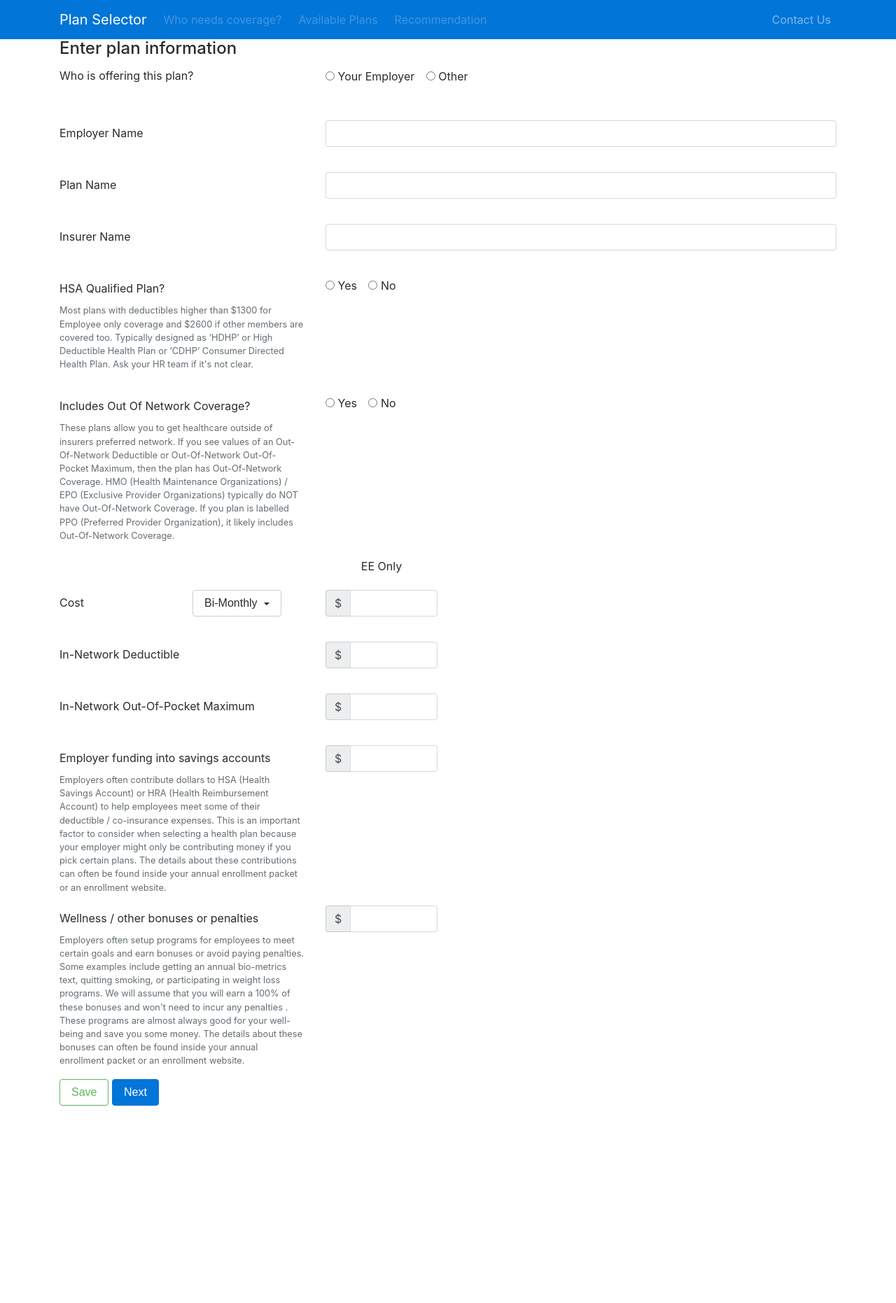
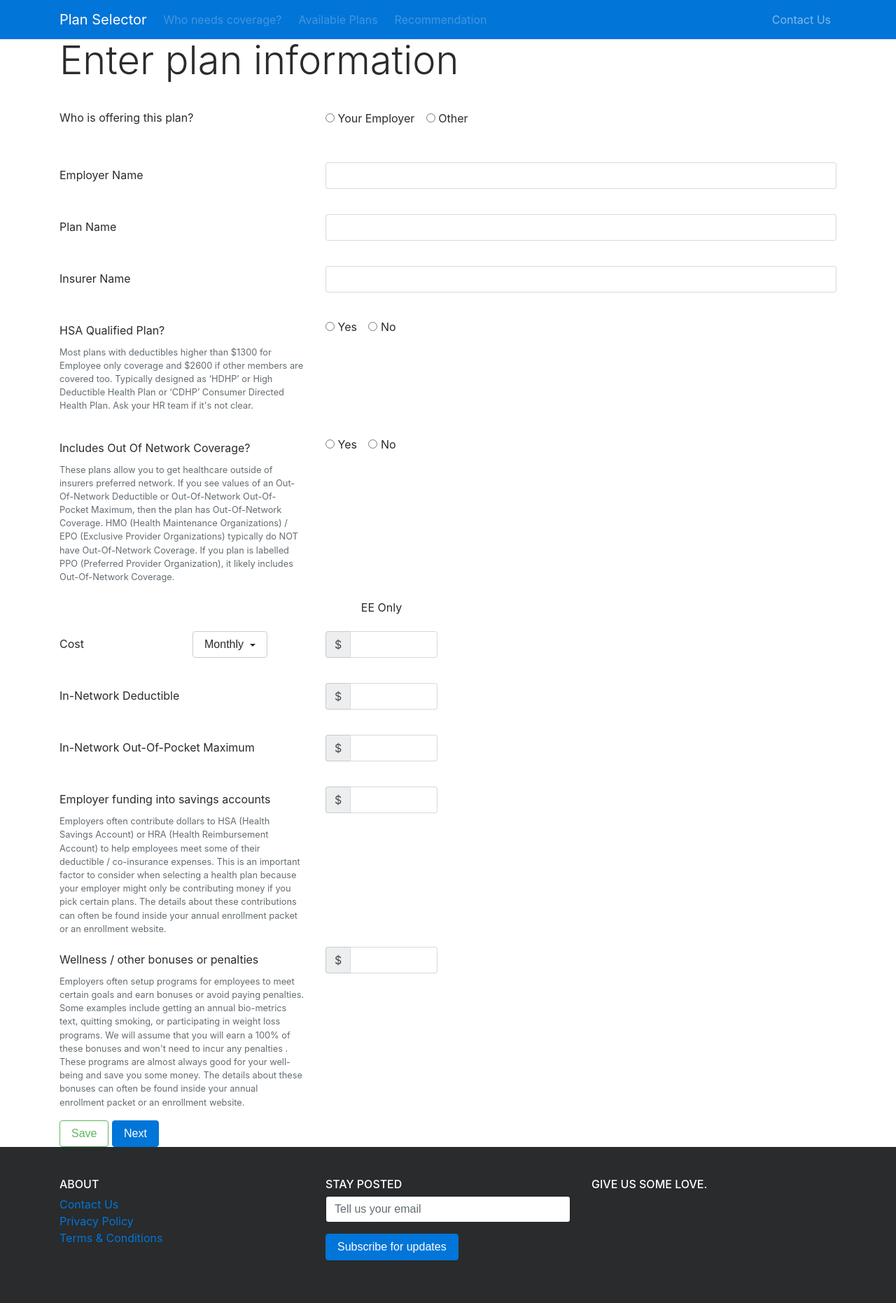
Before and after one commit to gankit/plan-selector, a Flask app: template plans/templates/addplan.html in a window 1280 px wide. Shown: the whole page at 70% size. Before the commit the page ends 1580 px from the top, so only its background shows below. Run offline with Flask 2, Linux system fonts and the light colour scheme; the template is opened without the code that fills it, so the values that code supplies are empty; some libraries are stand-ins or nearby versions.

Commit message:
bug fixes

```diff
--- a/plans/templates/addplan.html
+++ b/plans/templates/addplan.html
@@ -19,7 +19,8 @@
 
 {% block content %}
 <div class="container">
-<h4>Enter plan information</h4>
+<h1 class="display-4">Enter plan information</h1>
+<br>
 <form method="POST" enctype="multipart/form-data" data-toggle="validator" role="form" id="input_form">
 
   <div class="form-group row" id="plan_source_details">
@@ -53,7 +54,7 @@
         </div>
       </div>
       <div class="help-block with-errors form-control-feedback"></div>
-      <small id="plan_source_other_warning_tip" class="form-text text-muted text-danger {% if plan.plan_source == 'other' %} hidden-xl-down {% endif %}">We currently doesn't support plan optimization for Medicaid plans. Please consult someone else for this decision.</small>
+      <small id="plan_source_other_warning_tip" class="form-text text-muted text-danger {% if plan.plan_source == 'other' %} hidden-xl-down {% endif %}">We currently don't support plan optimization for Medicaid plans. Please consult someone else for this decision.</small>
     </div>
   </div>
 
@@ -136,11 +137,11 @@
   <div class="form-group row">
     <label class="col-sm-2 col-form-label">Cost</label>
     <div class="dropdown col-sm-2">
-      <input type="hidden" id="ee_cost_cycle" name="ee_cost_cycle" value="{{plan.ee_cost_cycle|default('Bi-Monthly')}}" />
-      <button type="button" id="ee_cost_cycle_button" class="btn btn-secondary dropdown-toggle" data-toggle="dropdown" aria-haspopup="true" aria-expanded="false">{{plan.ee_cost_cycle|default('Bi-Monthly')}}
+      <input type="hidden" id="ee_cost_cycle" name="ee_cost_cycle" value="{{plan.ee_cost_cycle|default('Monthly')}}" />
+      <button type="button" id="ee_cost_cycle_button" class="btn btn-secondary dropdown-toggle" data-toggle="dropdown" aria-haspopup="true" aria-expanded="false">{{plan.ee_cost_cycle|default('Monthly')}}
       </button>
       <div class="dropdown-menu">
-        {% for cycle in ['Bi-Weekly (Twice a week)', 'Weekly', 'Bi-Monthly', 'Monthly', 'Annually'] %}
+        {% for cycle in ['Bi-Weekly (Once every two weeks)', 'Weekly', 'Bi-Monthly (Twice a month)', 'Monthly', 'Annually'] %}
         <a onclick="var val = this.text; $('#ee_cost_cycle').val(val); $('#ee_cost_cycle_button').text(val);" class="dropdown-item">{{ cycle }}</a>
         {% endfor %}
       </div>
--- a/plans/templates/base.html
+++ b/plans/templates/base.html
@@ -34,7 +34,7 @@
   </head>
   <body>
 <!-- As a heading -->
-  <nav class="navbar navbar-toggleable-sm navbar-inverse bg-primary">
+  <nav class="navbar navbar-toggleable-sm navbar-inverse bg-primary sticky-top">
     <div class="container">
         <button class="navbar-toggler" type="button" data-toggle="collapse" data-target="#collapsingNavbar">
             ☰
@@ -87,6 +87,38 @@
       <h1 class="navbar-brand mb-0">Plan Selector</h1>
     </nav>
  -->    {% block content %}{% endblock %}
+ <footer id="footer" class="bg-inverse">
+    <div class="container">
+        <div class="row">
+            <div class="col-4 col-sm-4 column">
+                <h6 class="text-uppercase">About</h6>
+                <ul class="list-unstyled">
+                    <li><a href="#" data-toggle="modal" data-target="#alertModal" >Contact Us</a></li>
+                    <li><a href="#" data-toggle="modal" data-target="#alertModal" >Privacy Policy</a></li>
+                    <li><a href="#" data-toggle="modal" data-target="#alertModal" >Terms &amp; Conditions</a></li>
+                </ul>
+            </div>
+            <div class="col-4 col-sm-4 column">
+                <h6 class="text-uppercase">Stay Posted</h6>
+                <form>
+                    <div class="form-group">
+                        <input type="text" class="form-control" title="No spam, we promise!" placeholder="Tell us your email">
+                    </div>
+                    <div class="form-group">
+                        <button class="btn btn-primary" data-toggle="modal" data-target="#alertModal" type="button">Subscribe for updates</button>
+                    </div>
+                </form>
+            </div>
+            <div class="col-4 col-sm-3 text-xs-right">
+                <h6 class="text-uppercase">Give us some love.</h6>
+                <ul class="list-inline">
+                    <li class="list-inline-item"><a rel="nofollow" href="" title="Twitter"><i class="icon-lg ion-social-twitter-outline"></i></a>&nbsp;</li>
+                    <li class="list-inline-item"><a rel="nofollow" href="" title="Facebook"><i class="icon-lg ion-social-facebook-outline"></i></a></li>
+                </ul>
+            </div>
+        </div>
+    </div>
+</footer>
     <script src="https://cdnjs.cloudflare.com/ajax/libs/tether/1.4.0/js/tether.min.js" integrity="sha384-DztdAPBWPRXSA/3eYEEUWrWCy7G5KFbe8fFjk5JAIxUYHKkDx6Qin1DkWx51bBrb" crossorigin="anonymous"></script>
     <script src="https://maxcdn.bootstrapcdn.com/bootstrap/4.0.0-alpha.6/js/bootstrap.min.js" integrity="sha384-vBWWzlZJ8ea9aCX4pEW3rVHjgjt7zpkNpZk+02D9phzyeVkE+jo0ieGizqPLForn" crossorigin="anonymous"></script>
   </body>
--- a/plans/templates/recommendation.html
+++ b/plans/templates/recommendation.html
@@ -24,7 +24,7 @@
  <p class="lead">We are looking for the best plan combination that covers you{% if family.marital_status == 'married' and family.children|int > 0 %}, your spouse and your children{% elif family.marital_status == 'married' %} and your spouse{% elif family.children|int > 0 %} and your children{% endif %}.</p>
 <br>
 <div class="row">
-	<div class="col-6"><h4>What is your expected utilization?</h4></div>
+	<div class="col-6"><h4>What is your expected healthcare utilization?</h4></div>
 	<div class="col-6">
 		<label class="custom-control custom-radio">
 		  <input id="radio_low" name="radio" type="radio" class="custom-control-input utilization_radio"/>
@@ -68,8 +68,8 @@
   </tbody>
 </table>
 </div>
+{% endfor %}
 <br>
-{% endfor %}
 <div class="rec-row hidden-xl-down">
 <h4>Our Recommendation</h4>
 </div>
--- a/plans/templates/start.html
+++ b/plans/templates/start.html
@@ -38,7 +38,7 @@ Before you start - we recommend that you gather the following information. It wi
 <h4>
   <small class="text-muted">Lets get started!</small>
 </h4>
-<br>
+<hr>
 <form method="POST" enctype="multipart/form-data" data-toggle="validator" role="form" id="input_form">
   <div class="form-group row" id="you_details">
     <label for="me" class="col-sm col-form-label bold-label">You</label>
```
Also changed, not shown: plans/crud.py (+7 -7 lines), plans/templates/plans.html (+10 -9 lines).
